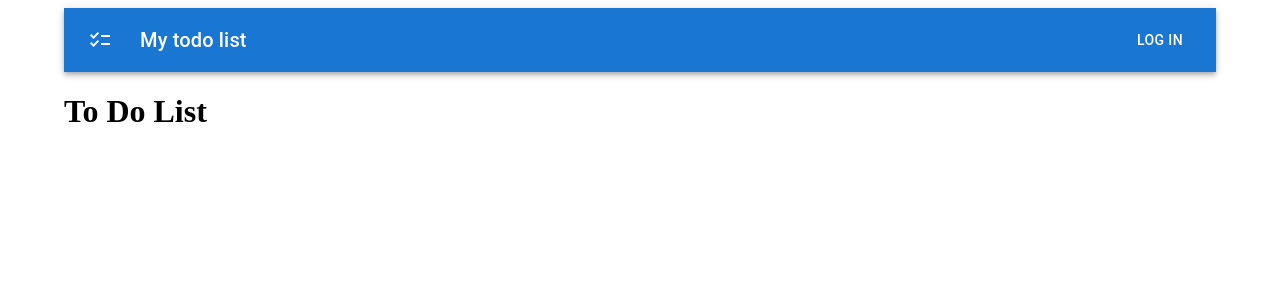
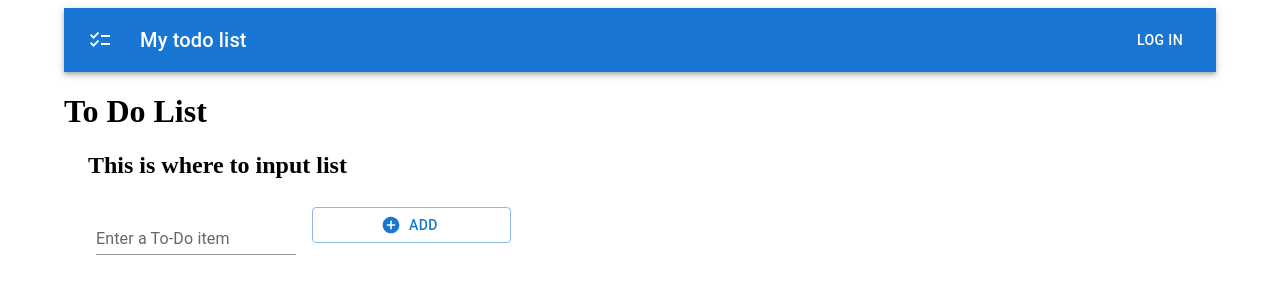
Before and after one commit to SICelineChan/react_todolist, a React (Vite) app: page / in a window 1280 px wide. Shown: the top 300 px of the page. Built offline with nearby package versions, Linux system fonts and the light colour scheme.

Commit message:
ToDo pract. set up

```diff
--- a/src/App.jsx
+++ b/src/App.jsx
@@ -1,13 +1,47 @@
+/* eslint-disable no-unused-vars */
+/* eslint-disable no-undef */
 import Navbar from "./components/Navbar";
 import Container from "@mui/material/Container";
+import ToDoInput from "./components/ToDoInput";
+import { useState } from "react";
+import ToDoItem from "./components/ToDoItem";
 
 function App() {
+  const [items, setItems] = useState([]);
+
+  function addItem(textInput) {
+    setItems((prevItems) => {
+      return [...prevItems, textInput];
+    });
+  }
+
+  function removeItem(id) {
+    setItems((prevItems) => {
+      return prevItems.filter((textInput, index) => {
+        return index !== id;
+      });
+    });
+  }
+
   return (
     <>
       <Container maxWidth="lg">
         <div className="title">
           <Navbar text="My todo list" />
           <h1>To Do List</h1>
+          <ToDoInput onPass={addItem} />
+        </div>
+        <div>
+          <ul>
+            {items.map((itemToDo, index) => (
+              <ToDoItem
+                key={index}
+                id={index}
+                text={itemToDo}
+                onChecked={removeItem}
+              />
+            ))}
+          </ul>
         </div>
       </Container>
     </>
--- /dev/null
+++ b/src/components/ToDoInput.jsx
@@ -0,0 +1,46 @@
+/* eslint-disable react/prop-types */
+import { Container } from "@mui/material";
+import Box from "@mui/material/Box";
+import TextField from "@mui/material/TextField";
+import Button from "@mui/material/Button";
+import AddCircleIcon from "@mui/icons-material/AddCircle";
+import { useState } from "react";
+
+export default function ToDoInput(props) {
+  const [textInput, setTextInput] = useState("");
+
+  function handleAddButton(e) {
+    const newToDo = e.target.value;
+    setTextInput(newToDo);
+  }
+  return (
+    <Container maxWidth="lg">
+      <h2>This is where to input list</h2>
+      <Box
+        component="form"
+        sx={{
+          "& > :not(style)": { m: 1, width: "25ch" },
+        }}
+        noValidate
+        autoComplete="off"
+      >
+        <TextField
+          label="Enter a To-Do item"
+          variant="standard"
+          onChange={handleAddButton}
+          value={textInput}
+        />
+        <Button
+          variant="outlined"
+          onClick={() => {
+            props.onPass(textInput);
+            setTextInput("");
+          }}
+          startIcon={<AddCircleIcon />}
+        >
+          Add
+        </Button>
+      </Box>
+    </Container>
+  );
+}
--- a/src/components/ToDoItem.jsx
+++ b/src/components/ToDoItem.jsx
@@ -1,7 +1,13 @@
-export default function ToDoItem(items) {
+/* eslint-disable react/prop-types */
+// eslint-disable-next-line react/prop-types
+export default function ToDoItem(props) {
   return (
-    <div>
-      <li>{items}</li>
+    <div
+      onClick={() => {
+        props.onChecked(props.id);
+      }}
+    >
+      <li>{props.text}</li>
     </div>
   );
 }
```
